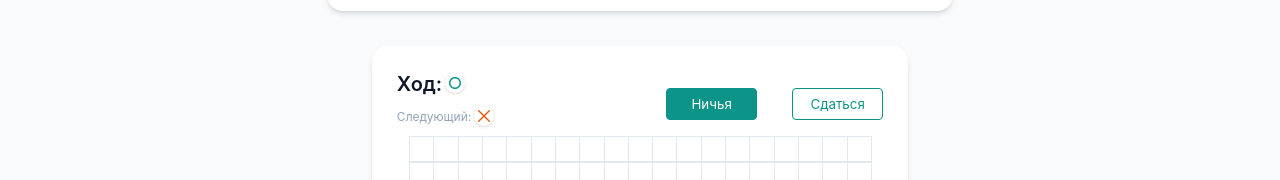
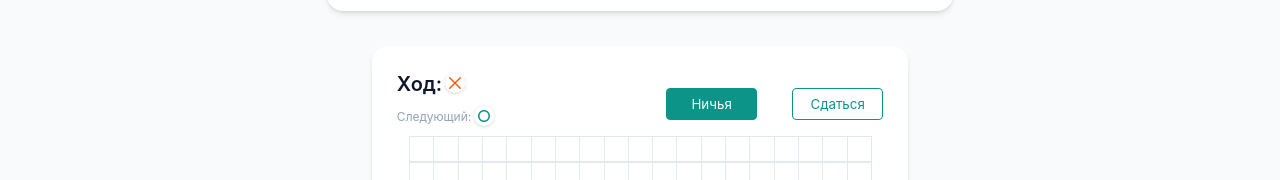
Before and after one commit to tRy-HaRd-tgn/03-react, a React (Create React App) app: page /test in a window 1280 px wide. Shown: the part 264-444 px from the top of the page. Built offline with nearby package versions, Linux system fonts and the light colour scheme.

Commit message:
сделал динамическое изменение иконок в ход и следующий ход

```diff
--- a/src/components/game/GameField.jsx
+++ b/src/components/game/GameField.jsx
@@ -1,23 +1,33 @@
 import classes from "./GameField.module.css";
-import X from "../../img/icons/X.svg";
-import O from "../../img/icons/O.svg";
-import square from "../../img/icons/square.svg";
-import triangle from "../../img/icons/triangle.svg";
+
 import MyButton from "../ui/MyButton";
-const cells = new Array(19 * 19).fill(null); // массив с нашими клетками
-export default function GameField(props) {
+import { useState } from "react";
+import GameSymbol from "./GameSymbol";
+import { gameSymbols } from "./constants";
+
+const moveOrder = [
+  gameSymbols.Cross,
+  gameSymbols.Zero,
+  gameSymbols.Triangle,
+  gameSymbols.Square,
+];
+
+export default function GameField() {
+  const [cells, setCells] = useState(() => new Array(19 * 19).fill(null));
+  const [currentMove, setCurrentMove] = useState(gameSymbols.Cross);
+  const nextMove = getNextMove();
   return (
     <div className={classes.field}>
       <div className={classes.fieldHeader}>
         <div className={classes.fieldInfo}>
           <div className={classes.wrap}>
             <h2 className={classes.h2}>Ход: </h2>
-            <img src={O} alt="" />
+            <GameSymbol currentMove={currentMove} />
           </div>
 
           <div className={classes.wrap}>
             <p className={classes.p}>Следующий: </p>
-            <img src={X} alt="" />
+            <GameSymbol currentMove={nextMove} />
           </div>
         </div>
 
@@ -34,10 +44,14 @@ export default function GameField(props) {
       <div className={classes.fieldGame}>
         {cells.map((_, i) => (
           <button className={classes.button} key={i}>
-            <img src={""}></img>
+            <img src={""} alt=""></img>
           </button>
         ))}
       </div>
     </div>
   );
+  function getNextMove() {
+    const nextMoveIndex = moveOrder.indexOf(currentMove) + 1;
+    return moveOrder[nextMoveIndex] ?? moveOrder[0];
+  }
 }
--- /dev/null
+++ b/src/components/game/GameSymbol.jsx
@@ -0,0 +1,16 @@
+import X from "../../img/icons/X.svg";
+import O from "../../img/icons/O.svg";
+import square from "../../img/icons/square.svg";
+import triangle from "../../img/icons/triangle.svg";
+import { gameSymbols } from "./constants";
+export default function GameSymbol({ currentMove }) {
+  const icon =
+    {
+      [gameSymbols.Cross]: X,
+      [gameSymbols.Zero]: O,
+      [gameSymbols.Square]: square,
+      [gameSymbols.Triangle]: triangle,
+    }[currentMove] ?? X;
+
+  return <img src={icon} alt=""/>;
+}
--- /dev/null
+++ b/src/components/game/constants.js
@@ -0,0 +1,6 @@
+export const gameSymbols = {
+  Zero: "zero",
+  Square: "square",
+  Triangle: "triangle",
+  Cross: "cross"
+};
```
